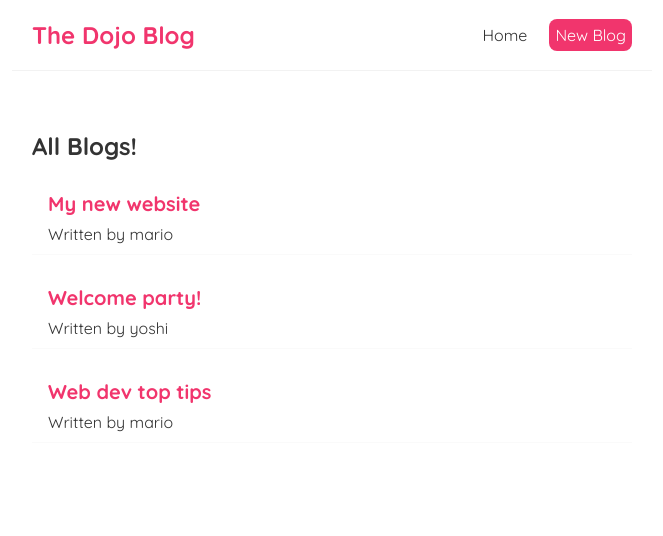
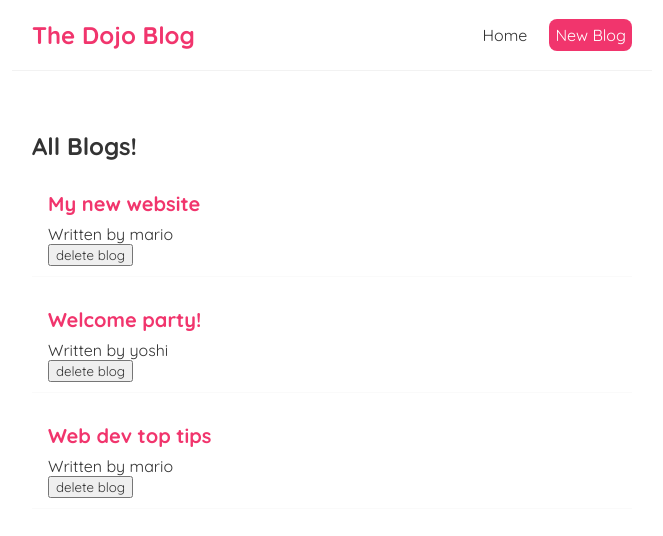
Before and after one commit to briankosiadi/React_Tutorial, a React (Create React App) app: page / in a window 1280 px wide. Shown: the top 536 px of the page, without its empty margins (308-971 px from the left). Built offline with nearby package versions, Linux system fonts and the light colour scheme.

Commit message:
Lesson 12

```diff
--- a/src/Bloglist.js
+++ b/src/Bloglist.js
@@ -1,4 +1,4 @@
-const BlogList = ({blogs,title}) => {
+const BlogList = ({blogs,title, handleDelete}) => {
 
     return (
         <div className="blog-list">
@@ -7,7 +7,8 @@
                 <div className="blog-preview" key={blog.id}>
                     <h2>{blog.title}</h2>
                     <p>Written by {blog.author}</p>
-                </div>
+                    <button onClick={() => handleDelete(blog.id)}>delete blog</button>
+                    </div>
             ))}
         </div>
       );
--- a/src/Home.js
+++ b/src/Home.js
@@ -8,9 +8,13 @@
     { title: 'Web dev top tips', body: 'lorem ipsum...', author: 'mario', id: 3 }
     ]);
 
+    const handleDelete = (id) => {
+        const newBlogs = blogs.filter(blog => blog.id !== id);
+        setBlogs(newBlogs);
+    }
     return (
         <div className="home">
-            <Bloglist blogs={blogs} title="All Blogs!"/>
+            <Bloglist blogs={blogs} title="All Blogs!" handleDelete={handleDelete} />
         </div>
      );
 }
```
